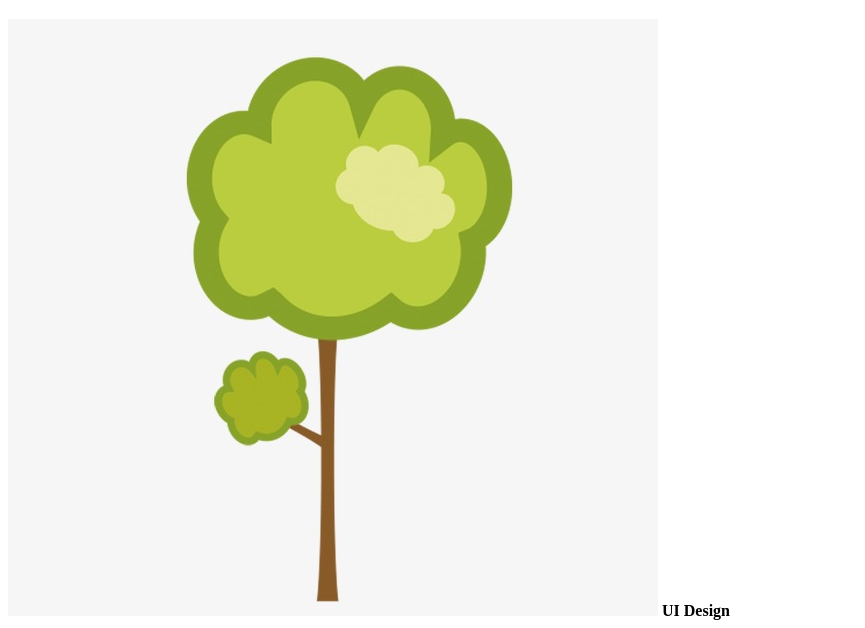
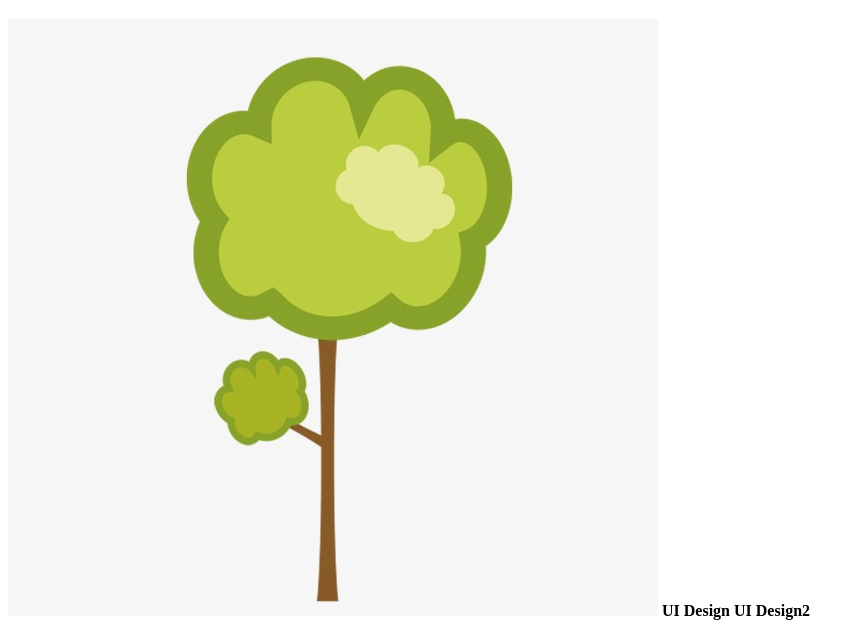
Before and after one commit to suchanun-789/TestGit, a plain HTML site: page index.html in a window 1280 px wide. Shown: the part 295-923 px from the top of the page, without its empty margins (0-865 px from the left). Drawn offline with Linux system fonts and the light colour scheme.

Commit message:
add ui design2

```diff
--- a/index.html
+++ b/index.html
@@ -12,4 +12,5 @@
     <h1>deleted </h1>
     <img src="1.jpg"/>
     <b>UI Design</b>
+    <b>UI Design2</b>
 </body>
```
